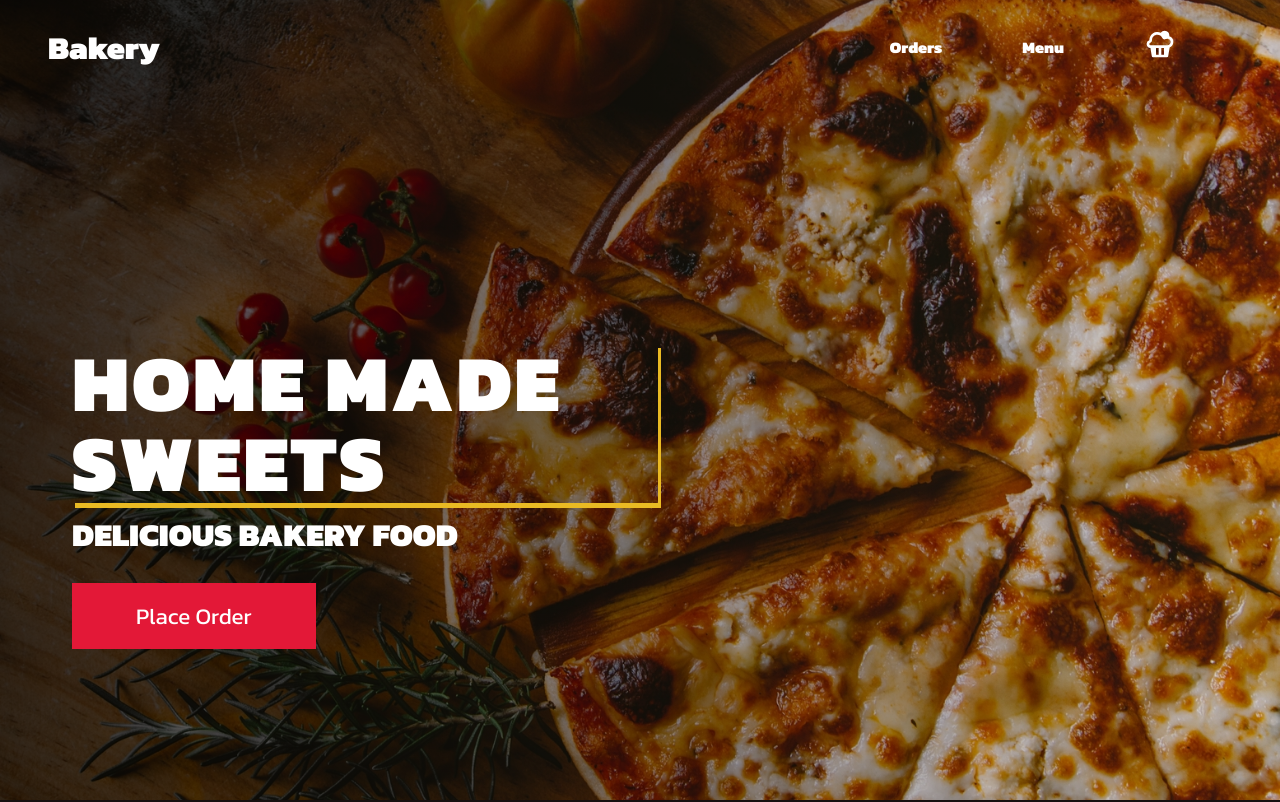
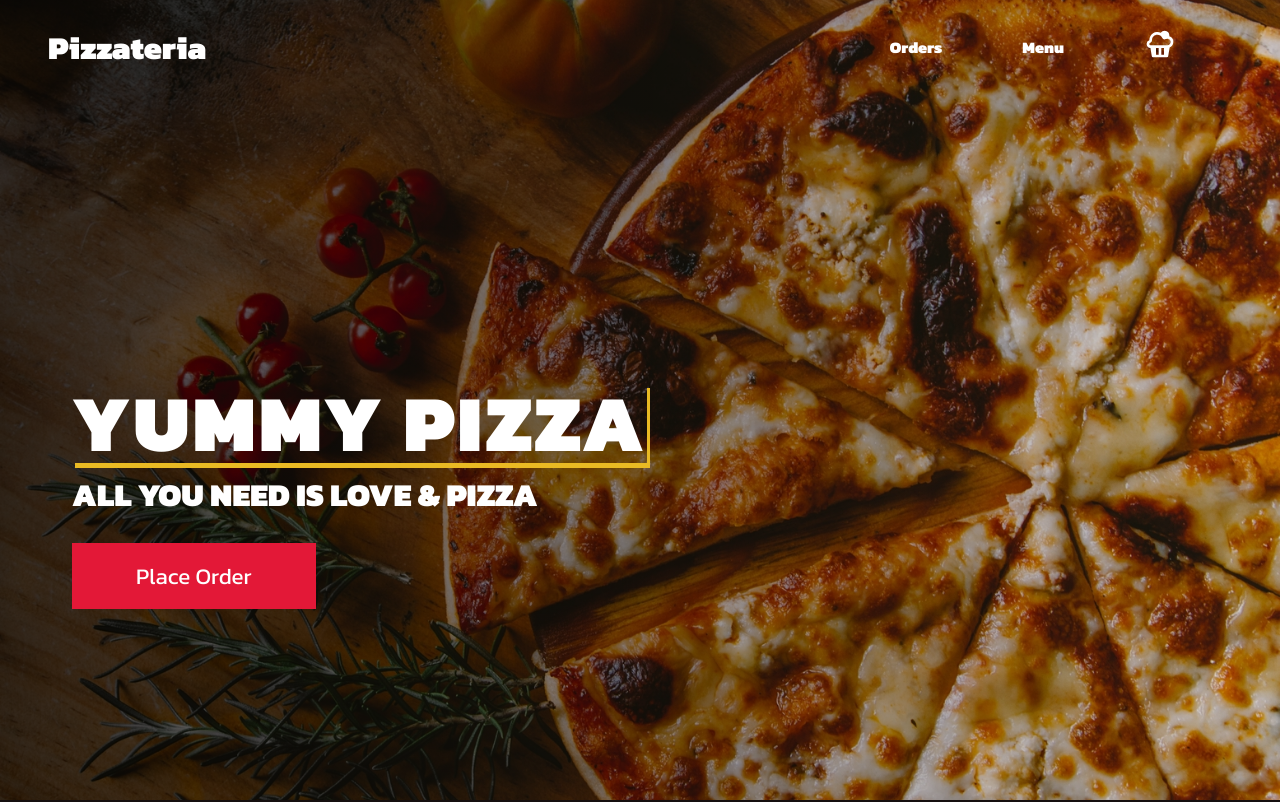
Before and after one commit to AswathyRajM/pizzateria, a React (Create React App) app: page / in a window 1280 px wide. Shown: the top 802 px of the page. Built offline with nearby package versions, Linux system fonts and the light colour scheme.

Commit message:
logo changed

```diff
--- a/src/components/Hero/index.js
+++ b/src/components/Hero/index.js
@@ -59,8 +59,8 @@ export const Hero = () => {
       <Cart openCart={openCart} handleCart={handleCart} />
       <HeroContent>
         <HeroItems>
-          <HeroH1>Home Made Sweets</HeroH1>
-          <HeroP>Delicious Bakery food</HeroP>
+          <HeroH1>Yummy Pizza</HeroH1>
+          <HeroP>All You Need is Love & Pizza</HeroP>
           <HeroBtn>Place Order</HeroBtn>
         </HeroItems>
       </HeroContent>
--- a/src/components/Navbar/index.js
+++ b/src/components/Navbar/index.js
@@ -5,7 +5,7 @@ export const Navbar = ({ handleMenu, handleCart, handleMenuLeave }) => {
   return (
     <>
       <Nav>
-        <NavLogo to="/">Bakery</NavLogo>
+        <NavLogo to="/">Pizzateria</NavLogo>
         <NavLinks>
           <NavLink to="/">
             <div>
```
